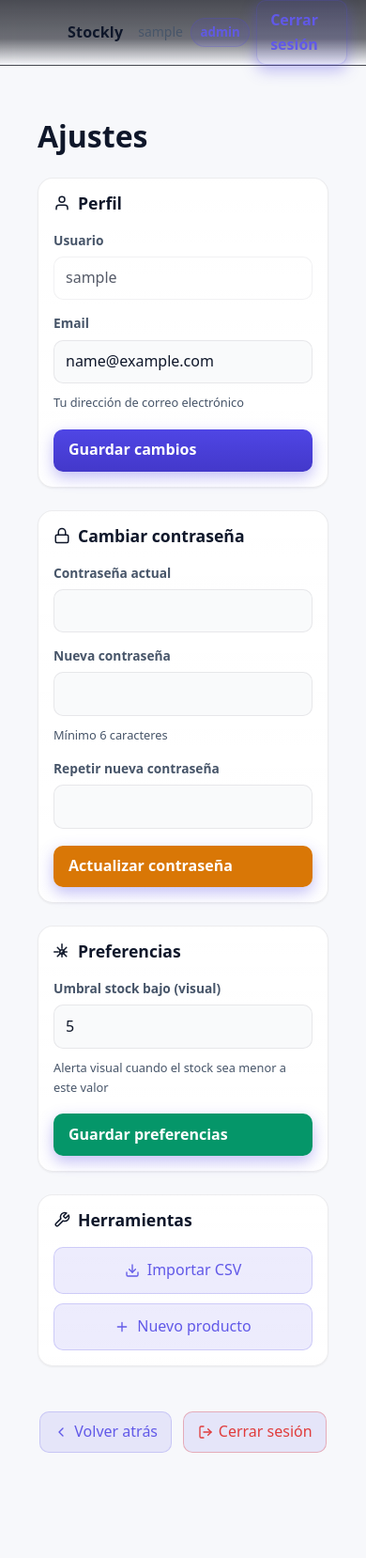
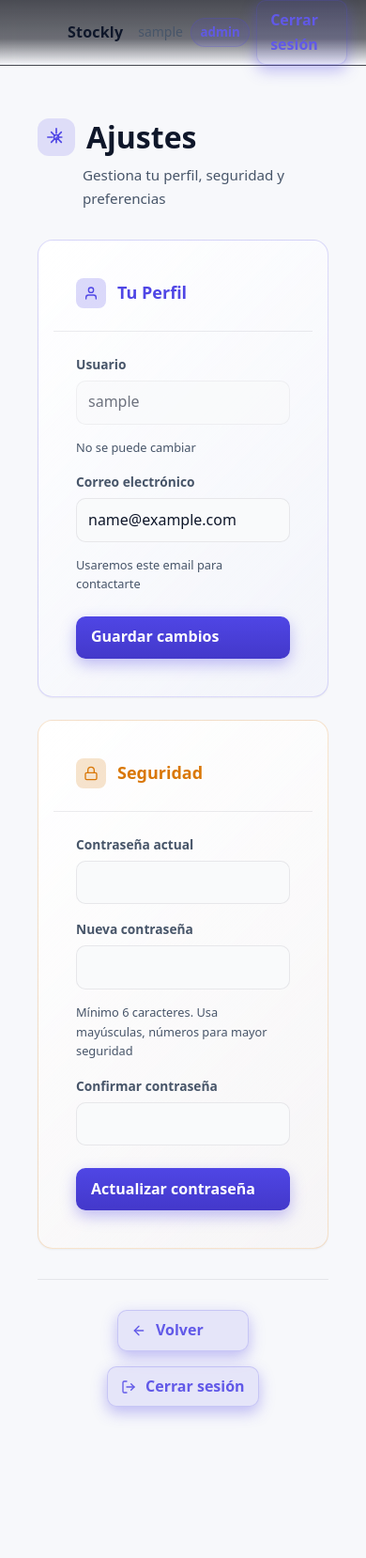
Before and after one commit to InnoDev69/StockManager, a Flask app: page /settings in a window 390 px wide. Shown: the whole page at 94% size. After the commit the page ends 1510 px from the top, so only its background shows below. Run offline with Flask 3, Linux system fonts and the light colour scheme; the visitor is signed in with stand-in values (Sample User, id 1); data comes from the database, SQL or seed files in the repository.

Commit message:
refactor(ui): align color system and improve design consistency
Restructure settings and product management pages to align with project design system

Changes:
- settings.html:
  * Complete redesign with improved header featuring icon and description
  * Reorganized layout into semantic card grid (Row 1: Profile/Security, Row 2: Preferences/Tools)
  * Added branded card borders and subtle gradients for visual hierarchy
  * Removed semantic color overrides (warning/success/danger) from primary buttons
  * All action buttons now use standard .btn class with brand color
  * Enhanced form labels and helper text

- product_management.html:
  * Enhanced header with icon and "Nuevo producto" action button
  * Added icon badges to modal headers (Edit, New Attribute, Stock, Delete)
  * Updated status badges styling using color-mix() for consistency
  * Improved action button hover states with proper color-mix() utilities
  * Updated alert-error styling with design system variables
  * Better visual hierarchy and responsive layout

Overall:
- Standardized color usage across UI components
- Implemented proper hierarchy: brand color as primary, semantic colors only for specific contexts
- Improved consistency with project design system variables and CSS utilities

```diff
--- a/templates/settings.html
+++ b/templates/settings.html
@@ -3,134 +3,106 @@
 {% block content %}
 
 <main class="container">
-  <h1 style="margin-bottom: 1.5rem; font-size: 2rem; font-weight: 700;">Ajustes</h1>
+  <!-- Header mejorado -->
+  <header style="margin-bottom: 2rem; display: flex; align-items: flex-start; justify-content: space-between; gap: 1rem;">
+    <div>
+      <div style="display: flex; align-items: center; gap: 0.75rem; margin-bottom: 0.5rem;">
+        <span style="width: 40px; height: 40px; display: flex; align-items: center; justify-content: center; border-radius: 12px; background: color-mix(in srgb, var(--brand) 15%, transparent); color: var(--brand);">
+          <svg width="20" height="20" fill="none" stroke="currentColor" stroke-width="2" stroke-linecap="round" stroke-linejoin="round" viewBox="0 0 24 24">
+            <circle cx="12" cy="12" r="3"/><path d="M12 1v6m0 6v6M5.636 5.636l4.243 4.243m4.242 4.242l4.243 4.243M1 12h6m6 0h6M5.636 18.364l4.243-4.243m4.242-4.242l4.243-4.243"/>
+          </svg>
+        </span>
+        <h1 style="margin: 0; font-size: 2rem; font-weight: 700;">Ajustes</h1>
+      </div>
+      <p class="text-muted" style="margin: 0; margin-left: 3rem; font-size: 0.95rem;">Gestiona tu perfil, seguridad y preferencias</p>
+    </div>
+  </header>
 
-  <div style="display: grid; gap: 24px; grid-template-columns: repeat(auto-fit, minmax(min(100%, 420px), 1fr));">
+  <!-- Grid de secciones -->
+  <div style="display: grid; gap: 1.5rem;">
+
+    <!-- ROW 1: PERFIL Y SEGURIDAD -->
+    <div style="display: grid; grid-template-columns: repeat(auto-fit, minmax(min(100%, 450px), 1fr)); gap: 1.5rem;">
 
       <!-- Perfil -->
-    <div class="card">
-      <h2 style="margin: 0 0 18px; font-size: 1.1rem; font-weight: 600; display: flex; align-items: center; gap: 8px;">
-        <svg width="18" height="18" fill="none" stroke="currentColor" stroke-width="2" stroke-linecap="round" stroke-linejoin="round" viewBox="0 0 24 24">
-          <path d="M20 21v-2a4 4 0 0 0-4-4H8a4 4 0 0 0-4 4v2"/>
-          <circle cx="12" cy="7" r="4"/>
+      <div class="card" style="border: 1px solid color-mix(in srgb, var(--brand) 20%, transparent); background: linear-gradient(135deg, color-mix(in srgb, var(--panel) 100%, transparent), color-mix(in srgb, var(--brand) 2%, transparent));">
+        <div style="padding: 1.5rem; border-bottom: 1px solid var(--border);">
+          <h2 style="margin: 0; font-size: 1.125rem; font-weight: 700; display: flex; align-items: center; gap: 0.75rem; color: var(--brand);">
+            <span style="width: 32px; height: 32px; display: flex; align-items: center; justify-content: center; border-radius: 8px; background: color-mix(in srgb, var(--brand) 20%, transparent);">
+              <svg width="16" height="16" fill="none" stroke="currentColor" stroke-width="2" stroke-linecap="round" stroke-linejoin="round" viewBox="0 0 24 24">
+                <path d="M20 21v-2a4 4 0 0 0-4-4H8a4 4 0 0 0-4 4v2"/><circle cx="12" cy="7" r="4"/>
               </svg>
-        Perfil
+            </span>
+            Tu Perfil
           </h2>
-      <form method="POST" action="{{ url_for('settings.update_profile') }}" id="profileForm">
+        </div>
+        <form method="POST" action="{{ url_for('settings.update_profile') }}" id="profileForm" style="padding: 1.5rem; display: grid; gap: 1rem;">
           <div class="field">
-          <label class="label">Usuario</label>
-          <input type="text" value="{{ session.get('username','') }}" disabled style="background: var(--panel); cursor: not-allowed; opacity: 0.7;">
+            <label class="label" style="font-weight: 600;">Usuario</label>
+            <input type="text" value="{{ session.get('username','') }}" disabled style="background: var(--panel-2); cursor: not-allowed; opacity: 0.6; border-color: var(--border);">
+            <small class="text-muted" style="font-size: 0.8rem; display: block; margin-top: 0.5rem;">No se puede cambiar</small>
           </div>
-        <div class="field" style="margin-top: 14px;">
-          <label class="label">Email</label>
-          <input type="email" name="email" max="{{Limits.USER_EMAIL_MAX}}" id="profileEmail" value="{{ user.email if user else '' }}" required placeholder="tu@email.com">
-          <small class="text-muted" style="font-size: 0.8rem; display: block; margin-top: 4px;">Tu dirección de correo electrónico</small>
+          <div class="field">
+            <label class="label" style="font-weight: 600;">Correo electrónico</label>
+            <input type="email" name="email" maxlength="{{Limits.USER_EMAIL_MAX}}" id="profileEmail" value="{{ user.email if user else '' }}" required placeholder="tu@email.com">
+            <small class="text-muted" style="font-size: 0.8rem; display: block; margin-top: 0.5rem;">Usaremos este email para contactarte</small>
           </div>
-        <button type="submit" class="btn" style="margin-top: 18px; width: 100%;">
-          <span>Guardar cambios</span>
+          <button type="submit" class="btn" style="margin-top: 0.5rem; width: 100%;">
+            Guardar cambios
           </button>
         </form>
       </div>
 
-    <!-- Cambiar contraseña -->
-    <div class="card">
-      <h2 style="margin: 0 0 18px; font-size: 1.1rem; font-weight: 600; display: flex; align-items: center; gap: 8px;">
-        <svg width="18" height="18" fill="none" stroke="currentColor" stroke-width="2" stroke-linecap="round" stroke-linejoin="round" viewBox="0 0 24 24">
-          <rect width="18" height="11" x="3" y="11" rx="2" ry="2"/>
-          <path d="M7 11V7a5 5 0 0 1 10 0v4"/>
+      <!-- Seguridad / Contraseña -->
+      <div class="card" style="border: 1px solid color-mix(in srgb, var(--warning) 20%, transparent); background: linear-gradient(135deg, color-mix(in srgb, var(--panel) 100%, transparent), color-mix(in srgb, var(--warning) 2%, transparent));">
+        <div style="padding: 1.5rem; border-bottom: 1px solid var(--border);">
+          <h2 style="margin: 0; font-size: 1.125rem; font-weight: 700; display: flex; align-items: center; gap: 0.75rem; color: var(--warning);">
+            <span style="width: 32px; height: 32px; display: flex; align-items: center; justify-content: center; border-radius: 8px; background: color-mix(in srgb, var(--warning) 20%, transparent);">
+              <svg width="16" height="16" fill="none" stroke="currentColor" stroke-width="2" stroke-linecap="round" stroke-linejoin="round" viewBox="0 0 24 24">
+                <rect width="18" height="11" x="3" y="11" rx="2" ry="2"/><path d="M7 11V7a5 5 0 0 1 10 0v4"/>
               </svg>
-        Cambiar contraseña
+            </span>
+            Seguridad
           </h2>
-      <form method="POST" action="{{ url_for('settings.change_password') }}" id="passwordForm">
+        </div>
+        <form method="POST" action="{{ url_for('settings.change_password') }}" id="passwordForm" style="padding: 1.5rem; display: grid; gap: 1rem;">
           <div class="field">
-          <label class="label">Contraseña actual</label>
+            <label class="label" style="font-weight: 600;">Contraseña actual</label>
             <input type="password" name="current_password" id="currentPass" required minlength="6" autocomplete="current-password">
           </div>
-        <div class="field" style="margin-top: 14px;">
-          <label class="label">Nueva contraseña</label>
+          <div class="field">
+            <label class="label" style="font-weight: 600;">Nueva contraseña</label>
             <input type="password" name="new_password" id="newPass" maxlength="{{Limits.USER_PASSWORD_MAX}}" required minlength="6" autocomplete="new-password">
-          <small class="text-muted" style="font-size: 0.8rem; display: block; margin-top: 4px;">Mínimo 6 caracteres</small>
+            <small class="text-muted" style="font-size: 0.8rem; display: block; margin-top: 0.5rem;">Mínimo 6 caracteres. Usa mayúsculas, números para mayor seguridad</small>
           </div>
-        <div class="field" style="margin-top: 14px;">
-          <label class="label">Repetir nueva contraseña</label>
+          <div class="field">
+            <label class="label" style="font-weight: 600;">Confirmar contraseña</label>
             <input type="password" name="confirm_password" id="confirmPass" maxlength="{{Limits.USER_PASSWORD_MAX}}" required minlength="6" autocomplete="new-password">
-          <small id="passMatchMsg" style="font-size: 0.8rem; display: none; margin-top: 4px;"></small>
+            <small id="passMatchMsg" style="font-size: 0.8rem; display: none; margin-top: 0.5rem; font-weight: 500;"></small>
           </div>
-        <button type="submit" class="btn" style="margin-top: 18px; width: 100%; --btn-bg: var(--warning); --btn-bg-2: #d97706;">
-          <span>Actualizar contraseña</span>
+          <button type="submit" class="btn" style="margin-top: 0.5rem; width: 100%;">
+            Actualizar contraseña
           </button>
         </form>
       </div>
-
-    <!-- Preferencias -->
-    <div class="card">
-      <h2 style="margin: 0 0 18px; font-size: 1.1rem; font-weight: 600; display: flex; align-items: center; gap: 8px;">
-        <svg width="18" height="18" fill="none" stroke="currentColor" stroke-width="2" stroke-linecap="round" stroke-linejoin="round" viewBox="0 0 24 24">
-          <circle cx="12" cy="12" r="3"/>
-          <path d="M12 1v6m0 6v6M5.636 5.636l4.243 4.243m4.242 4.242l4.243 4.243M1 12h6m6 0h6M5.636 18.364l4.243-4.243m4.242-4.242l4.243-4.243"/>
-        </svg>
-        Preferencias
-      </h2>
-      <form id="prefsForm">
-        <div class="field">
-          <label class="label" for="prefLowStock">Umbral stock bajo (visual)</label>
-          <input type="number" min="0" max="100" id="prefLowStock" value="5" placeholder="5">
-          <small class="text-muted" style="font-size: 0.8rem; display: block; margin-top: 4px;">Alerta visual cuando el stock sea menor a este valor</small>
     </div>
-        <button type="button" id="savePrefs" class="btn" style="margin-top: 18px; width: 100%; --btn-bg: var(--success); --btn-bg-2: #059669;">
-          <span>Guardar preferencias</span>
-        </button>
-      </form>
-    </div>
-
-    <!-- Herramientas (solo admin) -->
-    {% if session.get('role') == 'admin' %}
-    <div class="card">
-      <h2 style="margin: 0 0 18px; font-size: 1.1rem; font-weight: 600; display: flex; align-items: center; gap: 8px;">
-        <svg width="18" height="18" fill="none" stroke="currentColor" stroke-width="2" stroke-linecap="round" stroke-linejoin="round" viewBox="0 0 24 24">
-          <path d="M14.7 6.3a1 1 0 0 0 0 1.4l1.6 1.6a1 1 0 0 0 1.4 0l3.77-3.77a6 6 0 0 1-7.94 7.94l-6.91 6.91a2.12 2.12 0 0 1-3-3l6.91-6.91a6 6 0 0 1 7.94-7.94l-3.76 3.76z"/>
-        </svg>
-        Herramientas
-      </h2>
-      <div style="display: grid; gap: 10px;">
-        <a class="btn-ghost" href="{{ url_for('products.import_preview') }}" style="display: flex; align-items: center; justify-content: center; gap: 8px; padding: 0.7rem;">
-          <svg width="16" height="16" fill="none" stroke="currentColor" stroke-width="2" stroke-linecap="round" stroke-linejoin="round" viewBox="0 0 24 24">
-            <path d="M21 15v4a2 2 0 0 1-2 2H5a2 2 0 0 1-2-2v-4"/>
-            <polyline points="7 10 12 15 17 10"/>
-            <line x1="12" x2="12" y1="15" y2="3"/>
-          </svg>
-          Importar CSV
-        </a>
-        <a class="btn-ghost" href="{{ url_for('products.product_new') }}" style="display: flex; align-items: center; justify-content: center; gap: 8px; padding: 0.7rem;">
-          <svg width="16" height="16" fill="none" stroke="currentColor" stroke-width="2" stroke-linecap="round" stroke-linejoin="round" viewBox="0 0 24 24">
-            <path d="M12 5v14m-7-7h14"/>
-          </svg>
-          Nuevo producto
-        </a>
-      </div>
-    </div>
-    {% endif %}
 
   </div>
 
-  <!-- Acciones principales -->
-  <div class="back-footer">
-    <div style="display: flex; gap: 12px; justify-content: center; flex-wrap: wrap;">
-      <a href="{{ url_for('dashboard.index') }}" class="btn-ghost" style="min-width: 140px; display: inline-flex; align-items: center; justify-content: center; gap: 6px;">
+  <!-- Footer con acciones principales -->
+  <div style="margin-top: 2rem; padding-top: 2rem; border-top: 1px solid var(--border); display: flex; gap: 1rem; justify-content: center; flex-wrap: wrap;">
+    <a href="{{ url_for('dashboard.index') }}" class="btn btn-ghost" style="display: inline-flex; align-items: center; gap: 0.6rem; min-width: 140px;">
       <svg width="16" height="16" fill="none" stroke="currentColor" stroke-width="2" stroke-linecap="round" stroke-linejoin="round" viewBox="0 0 24 24">
-          <path d="m15 18-6-6 6-6"/>
+        <line x1="19" y1="12" x2="5" y2="12"/><polyline points="12 19 5 12 12 5"/>
       </svg>
-        Volver atrás
+      Volver
     </a>
-      <a href="{{ url_for('auth.logout') }}" class="btn-ghost" style="min-width: 140px; display: inline-flex; align-items: center; justify-content: center; gap: 6px; --btn-bg: var(--danger); border-color: color-mix(in srgb, var(--danger) 30%, transparent); color: color-mix(in srgb, var(--danger) 90%, white 10%);">
+    <a href="{{ url_for('auth.logout') }}" class="btn btn-ghost" style="display: inline-flex; align-items: center; gap: 0.6rem; min-width: 140px;">
       <svg width="16" height="16" fill="none" stroke="currentColor" stroke-width="2" stroke-linecap="round" stroke-linejoin="round" viewBox="0 0 24 24">
-          <path d="M9 21H5a2 2 0 0 1-2-2V5a2 2 0 0 1 2-2h4"/>
-          <polyline points="16 17 21 12 16 7"/>
-          <line x1="21" x2="9" y1="12" y2="12"/>
+        <path d="M9 21H5a2 2 0 0 1-2-2V5a2 2 0 0 1 2-2h4"/><polyline points="16 17 21 12 16 7"/><line x1="21" x2="9" y1="12" y2="12"/>
       </svg>
       Cerrar sesión
     </a>
-    </div>
   </div>
 
 </main>
```
Also changed, not shown: templates/product_management.html (+60 -21 lines). Lines whose indentation alone changed are shown as unchanged.
